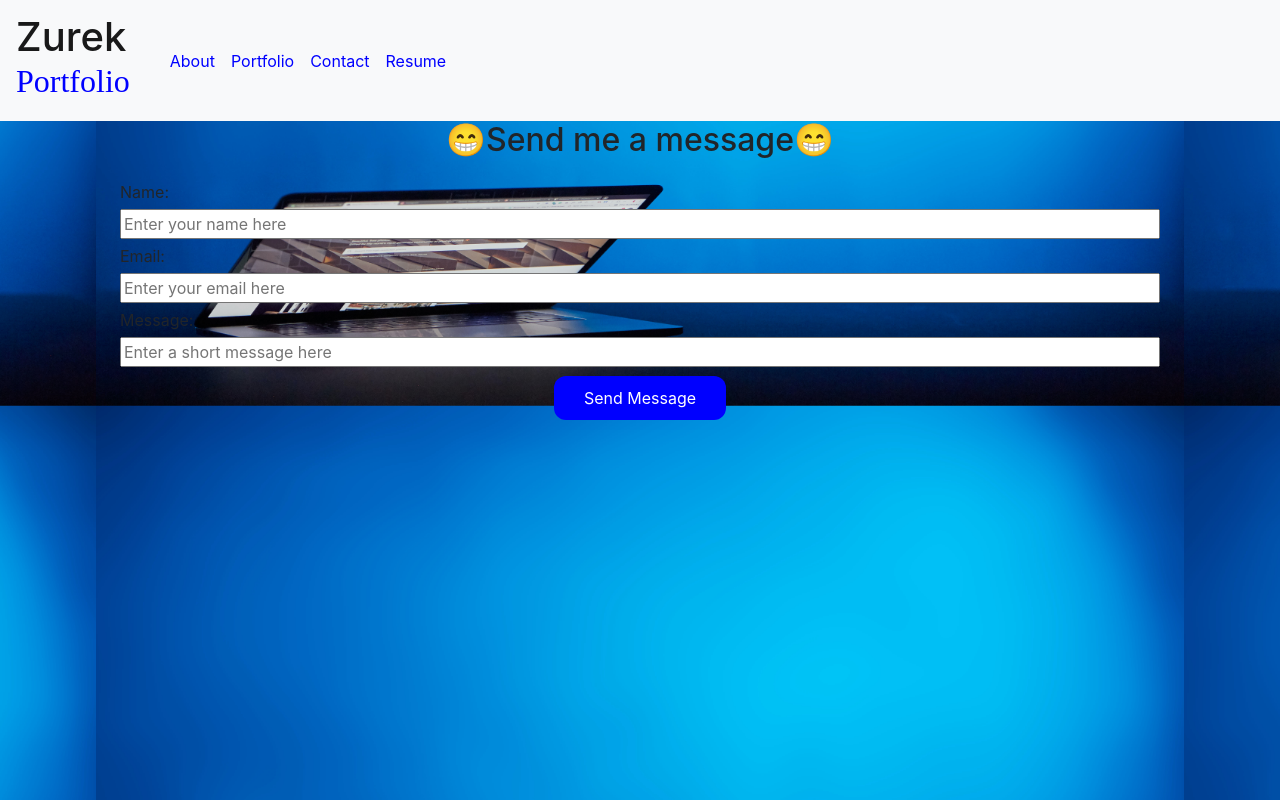
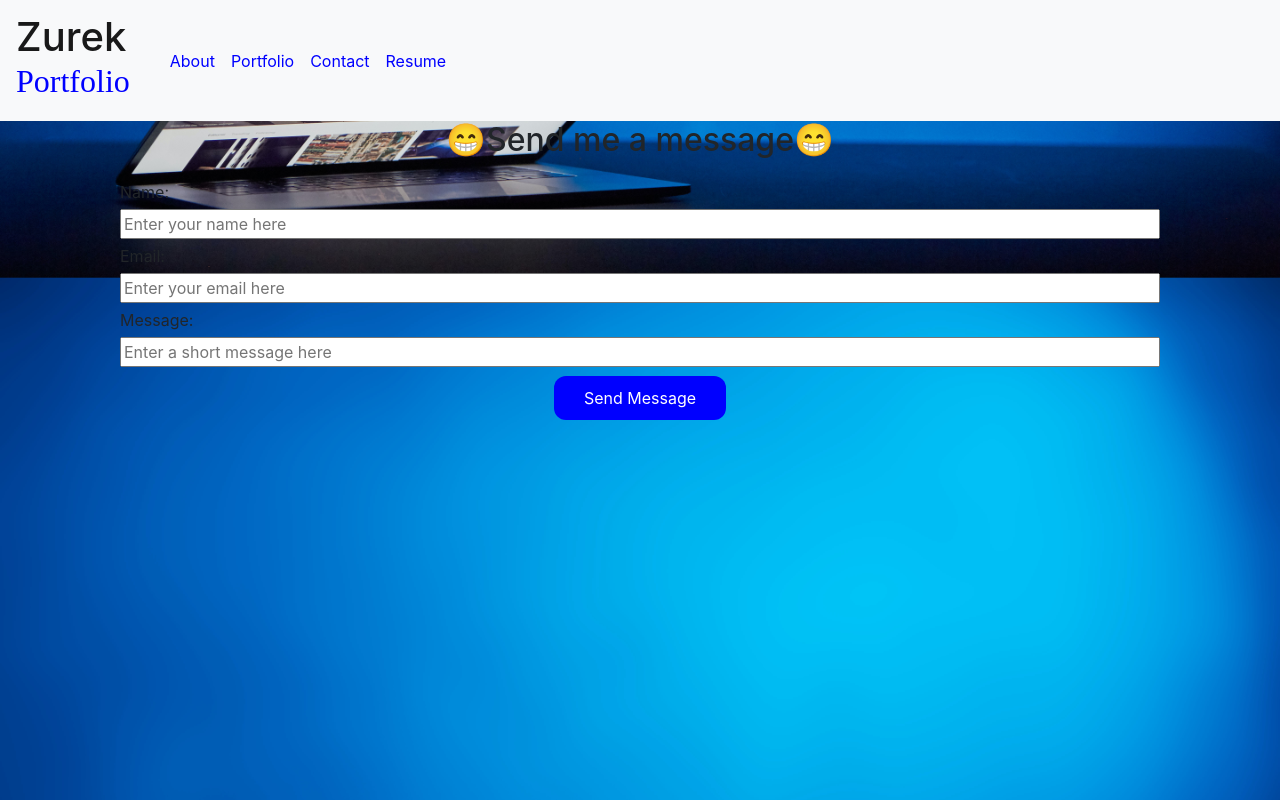
Before and after one commit to AZurek17/react-zurek-portfolio, a React (Vite) app: page /Contact in a window 1280 px wide. Shown: the top 800 px of the page. Built offline with nearby package versions, Linux system fonts and the light colour scheme; some icons are missing.

Commit message:
updated navbar hover color

```diff
--- a/src/components/Navbar/style.css
+++ b/src/components/Navbar/style.css
@@ -1,10 +1,7 @@
-nav.navbar.navbar-default {
+/* nav.navbar.navbar-default {
   min-height: 150px;
   margin-bottom: 0;
   background: #e5e5e5;
-}
-/* .navbar-item:hoover {
-  transform: scale(2);
 } */
 
 
@@ -14,12 +11,18 @@ nav.navbar.navbar-default {
   color:blue
 }
 
-#navbar {
+/* #navbar {
   display: flex;
   justify-content: left;
 
-}
+} */
 .navbar-light .navbar-nav .nav-link {
     color: blue;
 
 }
+
+.navbar-light .navbar-nav .nav-link:hover {
+  transform: scale(1.35);
+  transition: transform 0.5s;
+  color: black;
+}
--- a/src/styles/Hero/style.css
+++ b/src/styles/Hero/style.css
@@ -176,8 +176,8 @@
 
 #contactBg {
   background-image: url("../../images/Home.jpg");
-  background-size: 85%;
-  /* width: 100%; */
+  background-size: 100%;
+  width: 100%;
  min-height: 1010px;
   /* border-radius: 0%; */
   /* background-repeat: no-repeat; */
```
